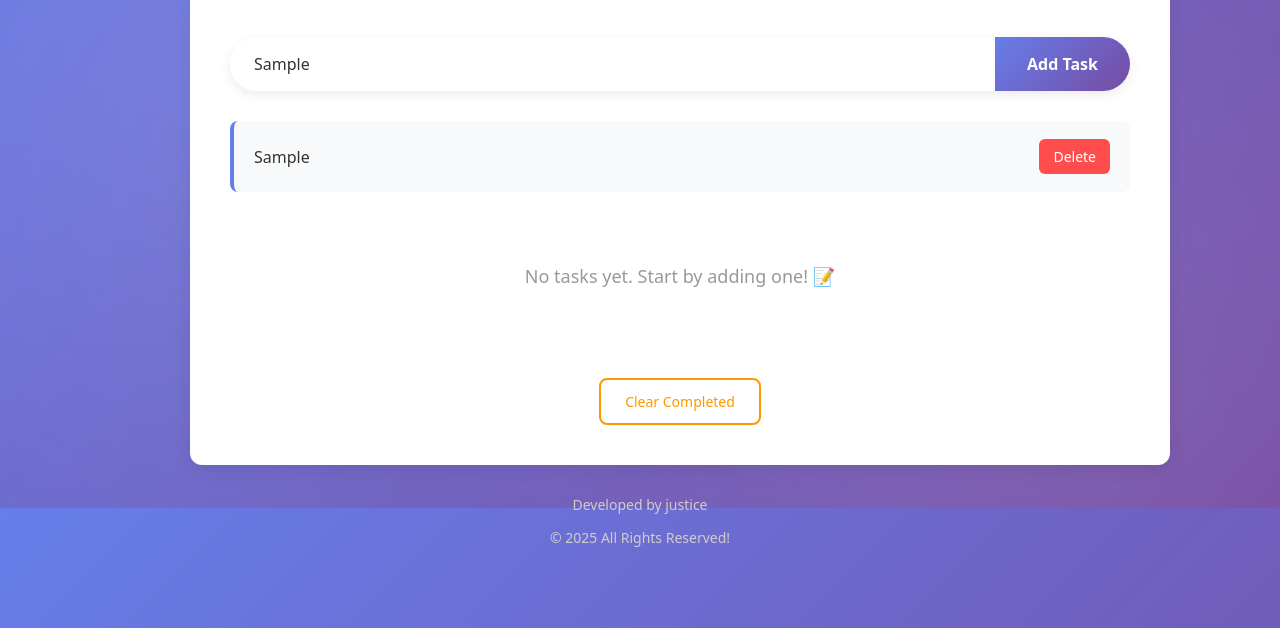
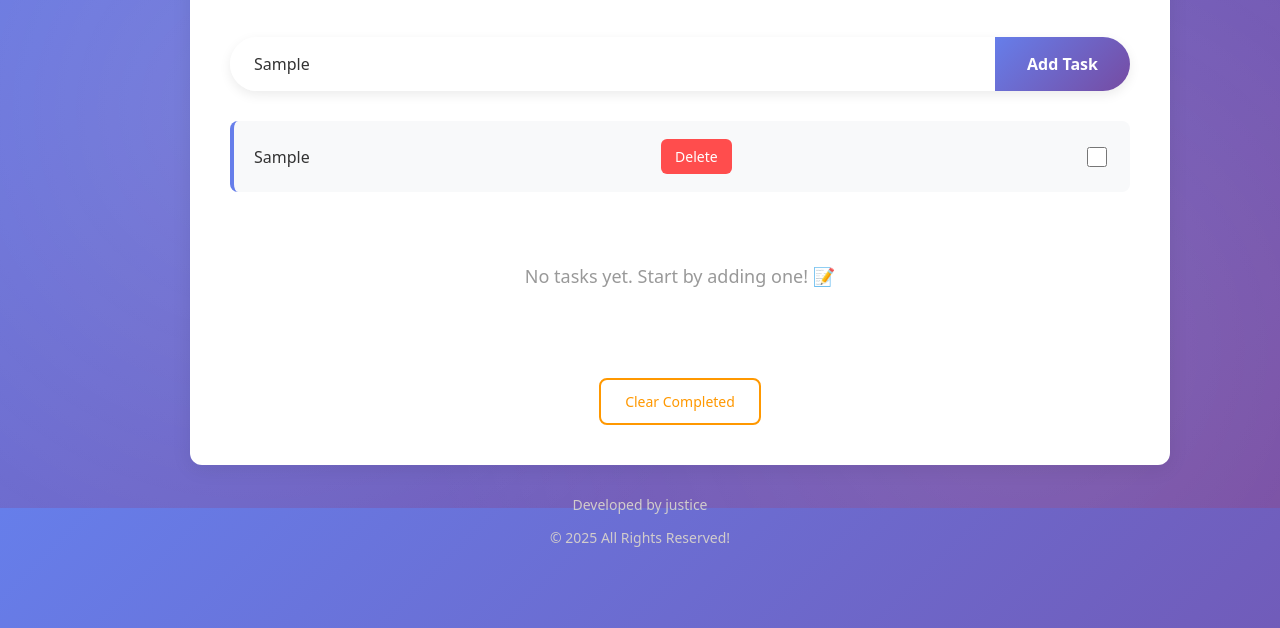
Before and after one commit to Justice-code-ops/Task-flows, a website: page Public/todo.html in a window 1280 px wide. Both pictures are taken after typing "Sample" into the empty fields and a click on the button "Add Task". Shown: the part 292-920 px from the top of the page. Drawn offline with Linux system fonts and the light colour scheme.

Commit message:
Updated task counter

```diff
--- a/Public/todo.html
+++ b/Public/todo.html
@@ -39,7 +39,7 @@
             <div class="app-header">
                 <h1>My Tasks</h1>
                 <p class="task-subtitle">Manage your daily tasks efficiently</p>
-                <p class="task-added"><span class="task-count">0</span> Task Added</p>
+                <p class="task-added"><span id="task-count">0</span> Task Added</p>
             </div>
 
             <!-- Add Task Input Section -->
--- a/Public/todo.js
+++ b/Public/todo.js
@@ -11,14 +11,13 @@ const date = dateEl.textContent = new Date().getFullYear()
 
 btnEl.addEventListener('click', function() {
     const task = inputEl.value.trim()
-    let count = null
 
     if (!task) {
         return alert('Please add a task')
     } else {
         const li = document.createElement('li')
         const span = document.createElement('span')
-        const input = document.createElement('input')
+        const checkbox = document.createElement('input')
         const button = document.createElement('button')
 
         //set up the elements
@@ -26,15 +25,22 @@ btnEl.addEventListener('click', function() {
         span.classList.add('task-text')
         button.textContent = 'Delete'
         button.classList.add('delete-btn')
+        checkbox.type = "checkbox"
+        checkbox.classList.add('task-checkbox')
 
         //Append Elements to list
         li.appendChild(span)
         li.appendChild(button)
+        li.appendChild(checkbox)
 
         //Append li to listEl
         listEl.appendChild(li)
 
         //update task count
-        countEl.textContent = count++
+        countEl.textContent = listEl.children.length()
+
+        checkbox.addEventListener('change', function() {
+            li.classList.toggle('completed')
+        })
     }
 })
```
